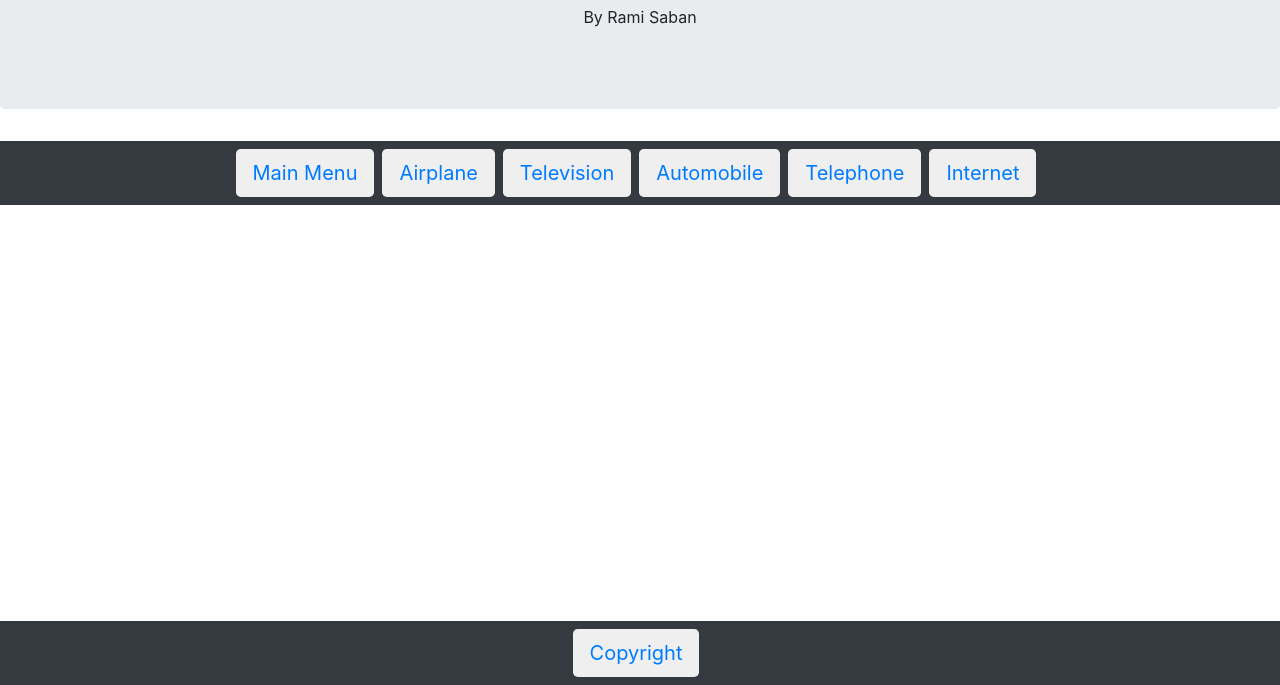
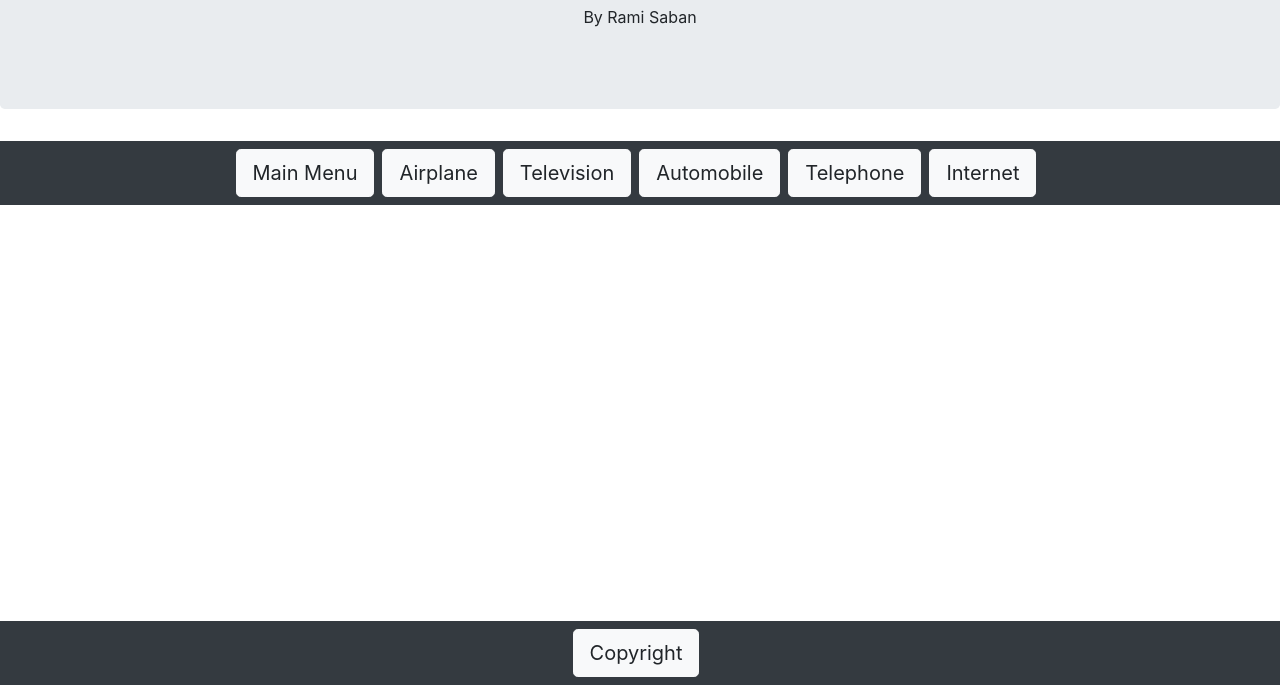
Before and after one commit to ramisaban1/ramisaban1.github.io, a plain HTML site: page web_app.html in a window 1280 px wide. Shown: the part 115-800 px from the top of the page. Drawn offline with nearby package versions, Linux system fonts and the light colour scheme.

Commit message:
Fixed Button links

```diff
--- a/web_app.html
+++ b/web_app.html
@@ -20,33 +20,33 @@
     <ul class="navbar-nav">
       <div class="btn-group mr-2" role="group" aria-label="second group">
         <li class="nav-item">
-          <button type="button" class="btn btn-default btn-lg"><a href="web_app.html">Main Menu</a></button>
+          <a href="web_app.html" class="btn btn-light btn-lg" role="button">Main Menu</a>
         </li>
       </div>
       <div class="btn-group mr-2" role="group" aria-label="First group">
         <li class="nav-item">
-          <button type="button" class="btn btn-default btn-lg"><a href="web_airplane.html">Airplane</a></button>
+          <a href="web_airplane.html" class="btn btn-light btn-lg" role="button">Airplane</a>
         </li>
       </div>
       <div class="btn-group mr-2" role="group" aria-label="second group">
         <li class="nav-item">
-          <button type="button" class="btn btn-default btn-lg"><a href="web_television.html">Television</a></button>
+          <a href="web_television.html" class="btn btn-light btn-lg" role="button">Television</a>
         </li>
       </div>
       <div class="btn-group mr-2" role="group" aria-label="third group">
         <li class="nav-item">
-          <button type="button" class="btn btn-default btn-lg"><a href="web_automobile.html">Automobile</a></button>
+          <a href="web_automobile.html" class="btn btn-light btn-lg" role="button">Automobile</a>
         </li>
       </div>
       <div class="btn-group mr-2" role="group" aria-label="second group">
         <li class="nav-item">
-          <button type="button" class="btn btn-default btn-lg"><a href="web_telephone.html">Telephone</a></button>
+          <a href="web_telephone.html" class="btn btn-light btn-lg" role="button">Telephone</a>
         </li>
       </div>
 
       <div class="btn-group mr-2" role="group" aria-label="second group">
         <li class="nav-item">
-          <button type="button" class="btn btn-default btn-lg"><a href="web_internet.html">Internet</a></button>
+          <a href="web_internet.html" class="btn btn-light btn-lg" role="button">Internet</a>
         </li>
       </div>
     </ul>
@@ -56,7 +56,7 @@
     <ul class="navbar-nav">
       <div class="btn-group mr-2" role="group" aria-label="second group">
         <li class="nav-item">
-          <button type="button" class="btn btn-default btn-lg"><a href="web_copyright.html">Copyright</a></button>
+          <a href="web_copyright.html" class="btn btn-light btn-lg" role="button">Copyright</a>
         </li>
       </div>
     </ul>
```
Also changed, not shown: web_airplane.html (+7 -7 lines), web_automobile.html (+7 -6 lines), web_copyright.html (+6 -6 lines), web_internet.html (+7 -7 lines), web_telephone.html (+7 -8 lines), web_television.html (+7 -7 lines).
